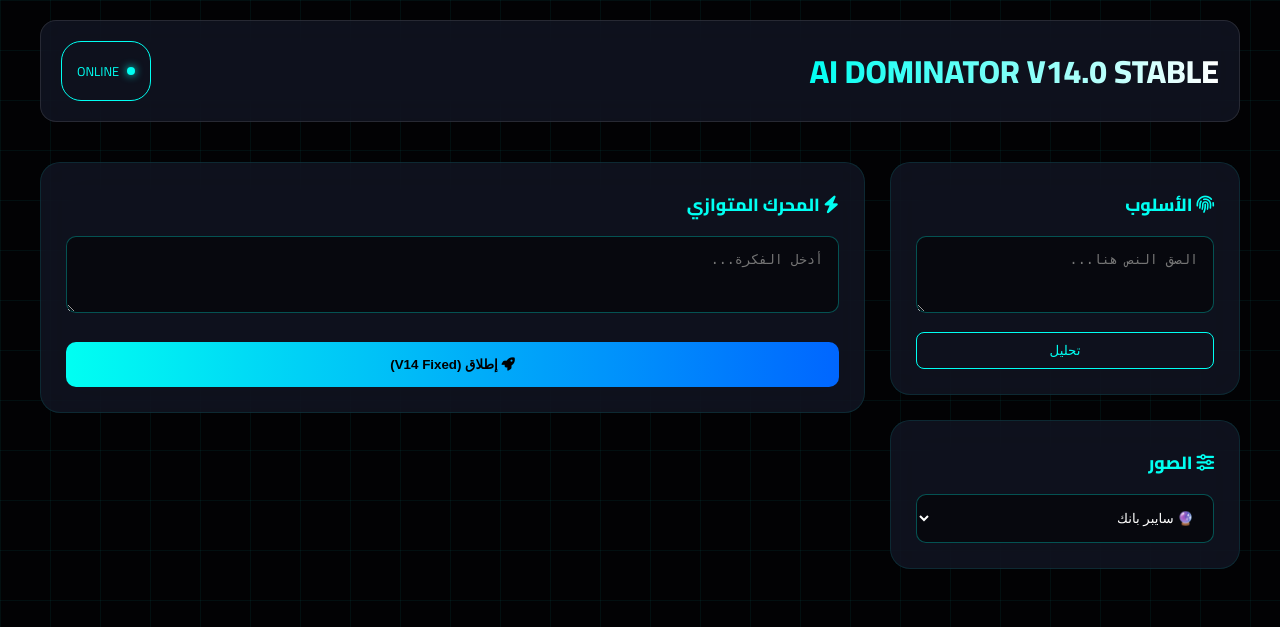
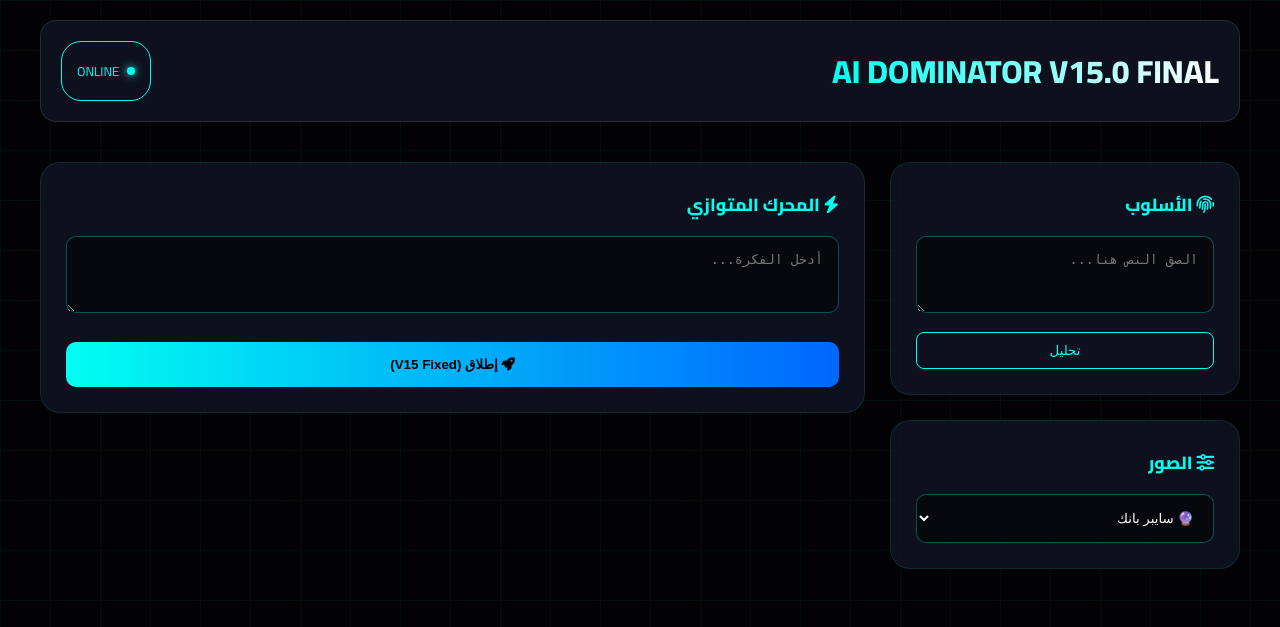
Before and after one commit to alqaed2/Dominator, a Flask app: page / in a window 1280 px wide. Shown: the top 627 px of the page. Run offline with Flask 3, Linux system fonts and the light colour scheme.

Commit message:
Update index.html

```diff
--- a/templates/index.html
+++ b/templates/index.html
@@ -3,7 +3,7 @@
 <head>
     <meta charset="UTF-8">
     <meta name="viewport" content="width=device-width, initial-scale=1.0">
-    <title>AI DOMINATOR | V14.0 Fixed</title>
+    <title>AI DOMINATOR | V15.0 Final</title>
     <link rel="stylesheet" href="/static/style.css">
     <link href="https://fonts.googleapis.com/css2?family=Cairo:wght@400;600;800&display=swap" rel="stylesheet">
     <link href="https://cdnjs.cloudflare.com/ajax/libs/font-awesome/6.4.0/css/all.min.css" rel="stylesheet">
@@ -14,7 +14,7 @@
     <div class="app-container">
         <header class="cyber-header">
             <div class="logo-section">
-                <h1>AI DOMINATOR <span class="version-tag">V14.0 STABLE</span></h1>
+                <h1>AI DOMINATOR <span class="version-tag">V15.0 FINAL</span></h1>
             </div>
             <div class="system-status"><div class="status-dot"></div>ONLINE</div>
         </header>
@@ -30,9 +30,9 @@
                 <div class="cyber-card" style="margin-top: 25px;">
                     <div class="card-title"><h3><i class="fas fa-sliders-h"></i> الصور</h3></div>
                     <select id="imageStyle">
-                        <option value="Cyberpunk, Neon, Futurism">🔮 سايبر بانك</option>
-                        <option value="Cinematic Photorealistic, 8k">📸 واقعي 8K</option>
-                        <option value="3D Render, Unreal Engine">🧊 3D ريندر</option>
+                        <option value="Cyberpunk">🔮 سايبر بانك</option>
+                        <option value="Cinematic">📸 واقعي</option>
+                        <option value="3D Render">🧊 3D</option>
                     </select>
                 </div>
             </div>
@@ -42,25 +42,22 @@
                     <div class="card-title"><h3><i class="fas fa-bolt"></i> المحرك المتوازي</h3></div>
                     <textarea id="inputText" rows="3" placeholder="أدخل الفكرة..."></textarea>
                     <button id="generateBtn" class="cyber-btn-main" onclick="startParallelEngine()">
-                        <i class="fas fa-rocket"></i> إطلاق (V14 Fixed)
+                        <i class="fas fa-rocket"></i> إطلاق (V15 Fixed)
                     </button>
                 </div>
 
                 <div id="outputSection" style="display: none; margin-top: 30px;">
                     <div class="output-grid" id="mainOutputGrid">
-
                         <div class="image-area">
                             <div class="image-frame" id="mainImageContainer"></div>
                             <div class="image-frame" id="tiktokImageContainer" style="display:none; border-color:var(--neon-red);"></div>
                         </div>
-
                         <div class="content-wrapper">
                             <div class="tabs-header">
                                 <button class="tab-btn active" onclick="openTab('linkedin')"><i class="fab fa-linkedin"></i> LinkedIn</button>
                                 <button class="tab-btn" onclick="openTab('twitter')"><i class="fab fa-twitter"></i> Twitter</button>
                                 <button class="tab-btn video-tab-btn" onclick="openTab('tiktok')"><i class="fab fa-tiktok"></i> TikTok</button>
                             </div>
-
                             <div class="cyber-card text-frame">
                                 <div id="linkedinContent" class="tab-content active simple-text-content"></div>
                                 <div id="twitterContent" class="tab-content simple-text-content"></div>
@@ -82,19 +79,14 @@
     </div>
 
     <script>
-        // --- دوال الواجهة (Tab Switching) ---
         function openTab(platform) {
             document.querySelectorAll('.tab-content').forEach(c => c.classList.remove('active'));
             document.querySelectorAll('.tab-btn').forEach(b => b.classList.remove('active'));
             document.getElementById(platform + 'Content').classList.add('active');
 
-            // تلوين الزر النشط
-            const btns = document.querySelectorAll('.tab-btn');
-            if(platform === 'linkedin') btns[0].classList.add('active');
-            if(platform === 'twitter') btns[1].classList.add('active');
-            if(platform === 'tiktok') btns[2].classList.add('active');
+            const btnIndex = platform === 'linkedin' ? 0 : platform === 'twitter' ? 1 : 2;
+            document.querySelectorAll('.tab-btn')[btnIndex].classList.add('active');
 
-            // تبديل الصور
             const mainImg = document.getElementById('mainImageContainer');
             const tiktokImg = document.getElementById('tiktokImageContainer');
 
@@ -107,7 +99,6 @@
             }
         }
 
-        // --- دالة تحميل الصور ---
         function loadImage(containerId, prompt) {
             const el = document.getElementById(containerId);
             if(!prompt || prompt.length < 5) return;
@@ -122,7 +113,6 @@
             img.onload = () => {
                 el.innerHTML = '';
                 el.appendChild(img);
-                // أزرار التحميل
                 const overlay = document.createElement('div');
                 overlay.className = 'image-overlay';
                 overlay.innerHTML = `
@@ -130,10 +120,46 @@
                 `;
                 el.appendChild(overlay);
             };
-            img.onerror = () => { el.innerHTML = '<span style="color:red">فشل الصورة</span>'; };
+            img.onerror = () => { el.innerHTML = '<span style="color:red">فشل</span>'; };
         }
 
-        // --- المحرك الرئيسي (مع إصلاح الأخطاء) ---
+        // --- الدالة الآمنة للاتصال (Safe Fetch) ---
+        const fetchSafe = async (url, containerId, imageContainerId = null, isTikTok = false, payload) => {
+            try {
+                // ✅ التأكد من إرسال الهيدر الصحيح
+                const res = await fetch(url, {
+                    method: 'POST',
+                    headers: {'Content-Type': 'application/json'},
+                    body: JSON.stringify(payload)
+                });
+
+                // ✅ قراءة رسالة الخطأ من السيرفر إذا لم يكن 200 OK
+                if (!res.ok) {
+                    const errData = await res.json();
+                    throw new Error(errData.error || `Server Error: ${res.status}`);
+                }
+
+                const data = await res.json();
+
+                // عرض النص
+                document.getElementById(containerId).innerHTML = data.text.replace(/\n/g, '<br>');
+
+                // عرض الصورة
+                if (imageContainerId && data.image) {
+                    loadImage(imageContainerId, data.image);
+                }
+
+                // خاص بـ TikTok
+                if (isTikTok && data.video_prompt) {
+                    document.getElementById('videoPromptText').value = data.video_prompt;
+                }
+
+            } catch (err) {
+                console.error(err);
+                document.getElementById(containerId).innerHTML = `<div style="color:red; text-align:center; padding:20px;">❌ حدث خطأ: ${err.message}</div>`;
+            }
+        };
+
         async function startParallelEngine() {
             const text = document.getElementById('inputText').value;
             const style = document.getElementById('styleDNA').value;
@@ -143,63 +169,28 @@
 
             const btn = document.getElementById('generateBtn');
             btn.disabled = true;
-            btn.innerHTML = '<i class="fas fa-sync fa-spin"></i> جاري الاتصال بالسيرفر...';
+            btn.innerHTML = '<i class="fas fa-sync fa-spin"></i> جاري الاتصال...';
 
             document.getElementById('outputSection').style.display = 'block';
 
-            // رسائل الانتظار
-            document.getElementById('linkedinContent').innerHTML = '<div class="loader-ui">جاري تحضير LinkedIn...</div>';
-            document.getElementById('twitterContent').innerHTML = '<div class="loader-ui">جاري تحضير Twitter...</div>';
-            document.getElementById('tiktokScriptText').innerHTML = '<div class="loader-ui">جاري إخراج TikTok...</div>';
+            document.getElementById('linkedinContent').innerHTML = '<div class="loader-ui">جاري LinkedIn...</div>';
+            document.getElementById('twitterContent').innerHTML = '<div class="loader-ui">جاري Twitter...</div>';
+            document.getElementById('tiktokScriptText').innerHTML = '<div class="loader-ui">جاري TikTok...</div>';
             document.getElementById('mainImageContainer').innerHTML = '<div class="loader-ui">Image...</div>';
             document.getElementById('tiktokImageContainer').innerHTML = '<div class="loader-ui">Cover...</div>';
 
-            const payload = { topic: text, style_dna: style, image_style: imgStyle };
-
-            // ✅ دالة مساعدة للتعامل مع الطلبات
-            const fetchSafe = async (url, containerId, imageContainerId = null, isTikTok = false) => {
-                try {
-                    const res = await fetch(url, {
-                        method: 'POST',
-                        headers: {'Content-Type': 'application/json'},
-                        body: JSON.stringify(payload)
-                    });
-
-                    if (!res.ok) throw new Error(`Server Error: ${res.status}`);
-
-                    const data = await res.json();
-
-                    if (data.error) throw new Error(data.error);
-
-                    // عرض النص
-                    document.getElementById(containerId).innerHTML = data.text.replace(/\n/g, '<br>');
-
-                    // عرض الصورة (إن وجدت)
-                    if (imageContainerId && data.image) {
-                        loadImage(imageContainerId, data.image);
-                    }
-
-                    // خاص بـ TikTok
-                    if (isTikTok) {
-                        document.getElementById('videoPromptText').value = data.video_prompt;
-                    }
-
-                } catch (err) {
-                    console.error(err);
-                    document.getElementById(containerId).innerHTML = `<div style="color:red; text-align:center;">❌ حدث خطأ: ${err.message}</div>`;
-                }
-            };
+            // ✅ تجهيز البيانات بشكل صحيح (استخدام "text" بدلاً من "topic" لتوحيد المسميات)
+            const payload = { text: text, style_dna: style, image_style: imgStyle };
 
             // تشغيل المهام بالتوازي
             await Promise.all([
-                fetchSafe('/generate/linkedin', 'linkedinContent', 'mainImageContainer'),
-                fetchSafe('/generate/twitter', 'twitterContent'),
-                fetchSafe('/generate/tiktok', 'tiktokScriptText', 'tiktokImageContainer', true)
+                fetchSafe('/generate/linkedin', 'linkedinContent', 'mainImageContainer', false, payload),
+                fetchSafe('/generate/twitter', 'twitterContent', null, false, payload),
+                fetchSafe('/generate/tiktok', 'tiktokScriptText', 'tiktokImageContainer', true, payload)
             ]);
 
             btn.disabled = false;
-            btn.innerHTML = '<i class="fas fa-rocket"></i> إطلاق (V14 Fixed)';
-
+            btn.innerHTML = '<i class="fas fa-rocket"></i> إطلاق (V15 Fixed)';
             openTab('linkedin');
         }
 
```
